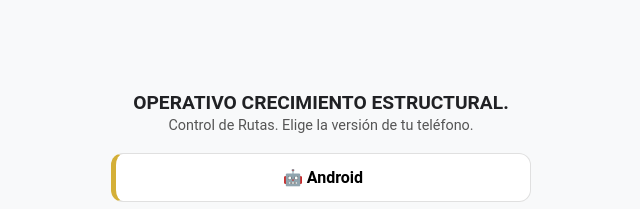
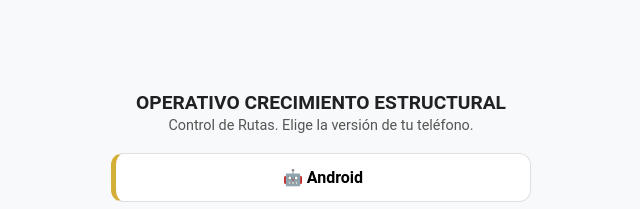
Before and after one commit to VivirTecamac/P_Crecimiento-Estructural, a plain HTML site: page index.html in a window 1280 px wide. Shown: the part 224-433 px from the top of the page, 319-959 px from the left. Drawn offline with Linux system fonts and the light colour scheme.

Commit message:
Fix heading by removing trailing period
Removed the period at the end of the heading.

```diff
--- a/index.html
+++ b/index.html
@@ -22,7 +22,7 @@
 <body>
 <main>
 
-  <h1>OPERATIVO CRECIMIENTO ESTRUCTURAL.</h1>
+  <h1>OPERATIVO CRECIMIENTO ESTRUCTURAL</h1>
   <p>Control de Rutas. Elige la versión de tu teléfono.</p>
   <a class="b" href="android.html">🤖 Android</a>
   <a class="b" href="ios.html">🍎 iPhone / iPad</a>
```
